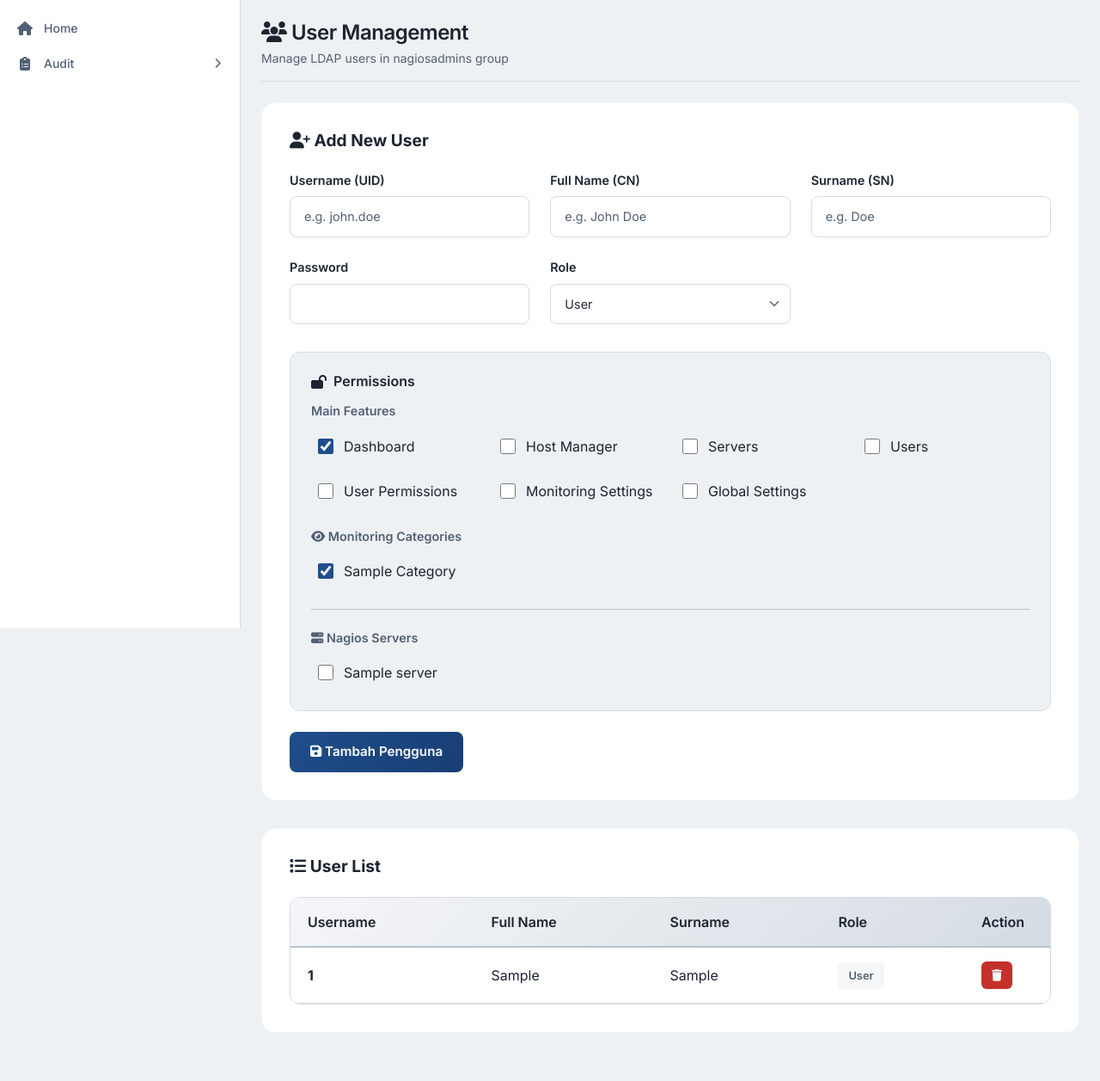
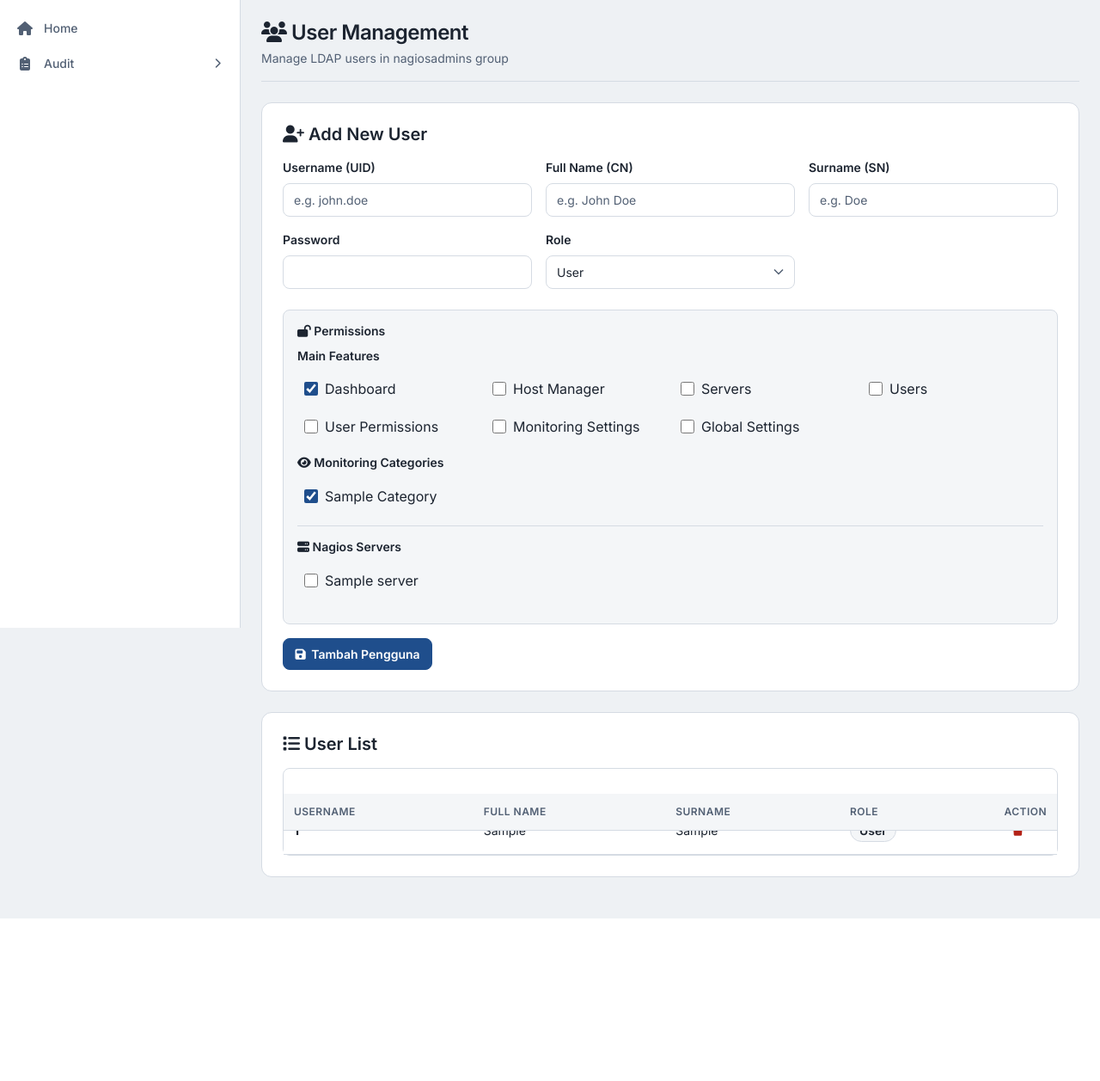
Before and after one commit to PandiMusR/nagios-dashboard, a Flask app: template templates/users.html in a window 1280 px wide. Shown: the part 70-1327 px from the top of the page at 86% size. After the commit the page ends 1138 px from the top, so only its background shows below. Run offline with Flask 3, Linux system fonts and the light colour scheme; the template is opened without the code that fills it: most values are stand-ins (such as "Sample title", 1, 10 or a date in 2020); parts of the project's set-up code (start-up, migrations or seed data) failed here and were passed over; some libraries are stand-ins or nearby versions.

Commit message:
feat(ui): restyle Users and permissions
Role badges stay quiet, and row edits are icon buttons instead of filled bars.

Co-authored-by: Cursor <cursoragent@cursor.com>

```diff
--- a/static/css/users.css
+++ b/static/css/users.css
@@ -1,171 +1,164 @@
 .section-card {
-        background: var(--bg-secondary);
-        border-radius: 16px;
-        padding: 2rem;
-        margin-bottom: 2rem;
-        box-shadow: var(--shadow-sm);
-        border: 1px solid var(--bg-tertiary);
+    background: var(--surface);
+    border: 1px solid var(--border);
+    border-radius: var(--radius-lg);
+    box-shadow: none;
+    padding: var(--space-5);
+    margin-bottom: var(--space-5);
 }
 .section-card h3 {
-        margin: 0 0 1.5rem 0;
-        font-size: 1.2rem;
-        font-weight: 700;
-        color: var(--text-primary);
+    margin: 0 0 var(--space-4) 0;
+    font-size: var(--text-lg);
+    font-weight: 600;
+    color: var(--text);
 }
 .form-grid {
     display: grid;
-        grid-template-columns: repeat(auto-fit, minmax(250px, 1fr));
-        gap: 1.5rem;
-        margin-bottom: 2rem;
+    grid-template-columns: repeat(auto-fit, minmax(220px, 1fr));
+    gap: var(--space-4);
+    margin-bottom: var(--space-5);
 }
-    .form-group {
-        display: flex;
-        flex-direction: column;
-    }
+.form-group { display: flex; flex-direction: column; }
 .form-group label {
     display: block;
-        margin-bottom: 0.5rem;
-        color: var(--text-primary);
+    margin-bottom: var(--space-2);
+    color: var(--text);
     font-weight: 600;
-        font-size: 0.9rem;
+    font-size: var(--text-sm);
 }
 .form-group input,
-    .form-group select,
-    .form-group textarea {
-        padding: 0.75rem 1rem;
-        border: 1px solid var(--border-color);
-        border-radius: 8px;
-        font-size: 0.9rem;
-        transition: all 0.2s;
+.form-group select {
+    padding: 8px 12px;
+    background-color: var(--surface);
+    color: var(--text);
+    border: 1px solid var(--border);
+    border-radius: var(--radius);
+    font-size: var(--text-sm);
     font-family: inherit;
+}
+.form-group select {
+    padding-right: 36px;
+    background-repeat: no-repeat;
+    background-position: right 12px center;
+    background-size: 12px 8px;
 }
 .form-group input:focus,
 .form-group select:focus {
-        outline: none;
-        border-color: var(--color-primary);
-        box-shadow: var(--shadow-focus);
+    outline: 2px solid var(--accent);
+    outline-offset: 1px;
+    border-color: var(--accent);
 }
 .permissions-section {
-        padding: 1.5rem;
-        background: var(--bg-primary);
-        border-radius: 12px;
-        border: 1px solid var(--border-color);
-        margin-bottom: 1.5rem;
+    padding: var(--space-4);
+    background: var(--surface-2);
+    border-radius: var(--radius);
+    border: 1px solid var(--border);
+    margin-bottom: var(--space-4);
 }
-    .permissions-section h4 {
-        margin: 0 0 1rem 0;
-        font-size: 1rem;
+.permissions-section h4,
+.perm-block h5 {
+    margin: 0 0 var(--space-3) 0;
+    font-size: var(--text-sm);
     font-weight: 600;
-        color: var(--text-primary);
-        display: flex;
-        align-items: center;
-        gap: 0.5rem;
+    color: var(--text);
 }
+.perm-block { margin-bottom: var(--space-4); }
+.perm-block.split { padding-bottom: var(--space-4); border-bottom: 1px solid var(--border); }
 .permissions-grid {
     display: grid;
-        grid-template-columns: repeat(auto-fit, minmax(200px, 1fr));
-        gap: 0.75rem;
+    grid-template-columns: repeat(auto-fit, minmax(180px, 1fr));
+    gap: var(--space-2);
 }
 .checkbox-label {
     display: flex;
     align-items: center;
-        gap: 0.75rem;
+    gap: var(--space-2);
     cursor: pointer;
-        padding: 0.5rem;
-        border-radius: 6px;
-        transition: all 0.2s;
+    padding: 6px 8px;
+    border-radius: var(--radius);
+    color: var(--text);
 }
-    .checkbox-label:hover {
-        background: rgba(79, 70, 229, 0.05);
-    }
-    .checkbox-label input[type="checkbox"] {
-        width: 18px;
-        height: 18px;
-        cursor: pointer;
-        accent-color: var(--color-primary);
-    }
+.checkbox-label:hover { background: var(--surface); }
+.checkbox-label input[type="checkbox"] { width: 16px; height: 16px; accent-color: var(--accent); }
 .btn-primary {
-        padding: 0.75rem 1.5rem;
-        background: linear-gradient(135deg, var(--color-primary) 0%, var(--color-primary-dark) 100%);
-        color: white;
-        border: none;
-        border-radius: 8px;
+    display: inline-flex;
+    align-items: center;
+    gap: 0.4rem;
+    width: auto;
+    padding: 0.45rem 0.85rem;
+    background: var(--accent-fill);
+    color: var(--accent-text);
+    border: 1px solid var(--accent-fill);
+    border-radius: var(--radius);
     cursor: pointer;
     font-weight: 600;
-        transition: all 0.3s;
-        font-size: 0.95rem;
+    font-size: var(--text-sm);
 }
-    .btn-primary:hover {
-        transform: translateY(-2px);
-        box-shadow: var(--shadow-primary);
-    }
-    .users-table {
-        width: 100%;
-        border-collapse: collapse;
-    }
-    .users-table thead {
-        background: linear-gradient(135deg, var(--bg-tertiary) 0%, var(--border-color) 100%);
-    }
+.btn-primary:hover { background: var(--accent-hover); border-color: var(--accent-hover); color: var(--accent-text); }
+.table-scroll { border: 1px solid var(--border); border-radius: var(--radius); }
+.users-table { width: 100%; border-collapse: separate; border-spacing: 0; }
 .users-table th {
-        padding: 1rem 1.25rem;
+    position: sticky;
+    top: var(--nav-height);
+    z-index: 4;
+    padding: 12px;
     text-align: left;
     font-weight: 600;
-        color: var(--text-primary);
-        border-bottom: 2px solid var(--border-color-alt);
+    font-size: var(--text-xs);
+    letter-spacing: 0.04em;
+    text-transform: uppercase;
+    color: var(--text-muted);
+    background: var(--surface-2);
+    border-bottom: 1px solid var(--border);
 }
 .users-table td {
-        padding: 1rem 1.25rem;
-        border-bottom: 1px solid var(--border-color);
+    padding: 12px;
+    background: var(--surface);
+    border-bottom: 1px solid var(--border);
+    color: var(--text);
+    font-size: var(--text-sm);
 }
-    .users-table tbody tr:hover {
-        background: var(--bg-primary);
-    }
+.users-table tbody tr:hover td { background: var(--surface-2); }
+.col-action { width: 72px; }
 .role-badge {
-        display: inline-block;
-        padding: 0.375rem 0.75rem;
-        border-radius: 6px;
-        font-size: 0.8rem;
+    display: inline-flex;
+    align-items: center;
+    padding: 2px 10px;
+    border-radius: var(--radius-pill);
+    font-size: var(--text-sm);
     font-weight: 600;
+    background: var(--surface-2);
+    color: var(--text);
+    border: 1px solid var(--border);
 }
 .role-admin {
-        background: var(--alert-info-bg);
-        color: var(--alert-info-color);
+    background: transparent;
+    color: var(--accent);
+    border-color: var(--accent);
 }
-    .role-user {
-        background: var(--bg-tertiary);
-        color: var(--color-gray);
+.icon-btn {
+    width: 32px;
+    height: 32px;
+    padding: 0;
+    display: inline-flex;
+    align-items: center;
+    justify-content: center;
+    border-radius: var(--radius);
+    border: 1px solid transparent;
+    background: transparent;
+    color: var(--st-down);
+    cursor: pointer;
 }
-    .btn-sm {
-        padding: 0.375rem 0.75rem;
-        background: var(--color-info);
-        color: white;
-        border: none;
-        border-radius: 6px;
-        cursor: pointer;
-        font-size: 0.85rem;
-        transition: all 0.2s;
+.icon-btn:hover,
+.icon-btn:focus-visible {
+    background: var(--st-down-solid);
+    border-color: var(--st-down-solid);
+    color: #ffffff;
 }
-    .btn-sm:hover {
-        transform: translateY(-1px);
-        box-shadow: var(--shadow-info);
+.inline-form { display: inline; }
+.table-message { padding: var(--space-5); text-align: center; color: var(--text-muted); }
+@media (max-width: 768px) {
+    .form-grid, .permissions-grid { grid-template-columns: 1fr; }
+    .table-scroll { overflow-x: auto; }
+    .users-table th { top: 0; }
 }
-    .btn-delete {
-        background: var(--color-danger-alt);
-    }
-    .btn-delete:hover {
-        box-shadow: var(--shadow-danger);
-    }
-    @media (max-width: 768px) {
-        .form-grid {
-            grid-template-columns: 1fr;
-        }
-        .permissions-grid {
-            grid-template-columns: 1fr;
-        }
-        .users-table {
-            font-size: 0.85rem;
-        }
-        .users-table th, .users-table td {
-            padding: 0.75rem;
-        }
-    }
--- a/templates/users.html
+++ b/templates/users.html
@@ -1,7 +1,7 @@
 {% extends "base.html" %}
 {% block title %}User Management{% endblock %}
 {% block content %}
-<link rel="stylesheet" href="/static/css/users.css">
+<link rel="stylesheet" href="/static/css/users.css?v=20261113-noc5">
 
 <div class="page-header">
     <h1><i class="fas fa-users"></i> User Management</h1>
@@ -41,8 +41,8 @@
         <div id="permissionsSection" class="permissions-section">
             <h4><i class="fas fa-lock-open"></i> Permissions</h4>
 
-            <div style="margin-bottom: 1.5rem;">
-                <h5 style="margin: 0 0 0.75rem 0; color: var(--text-secondary); font-weight: 600; font-size: 0.9rem;">Main Features</h5>
+            <div class="perm-block">
+                <h5>Main Features</h5>
                 <div class="permissions-grid">
                     <label class="checkbox-label">
                         <input type="checkbox" name="dashboard" checked>
@@ -75,8 +75,8 @@
                 </div>
             </div>
 
-            <div style="margin-bottom: 1.5rem; padding-bottom: 1.5rem; border-bottom: 1px solid var(--border-color-alt);">
-                <h5 style="margin: 0 0 0.75rem 0; color: var(--text-secondary); font-weight: 600; font-size: 0.9rem;"><i class="fas fa-eye"></i> Monitoring Categories</h5>
+            <div class="perm-block split">
+                <h5><i class="fas fa-eye"></i> Monitoring Categories</h5>
                 <div class="permissions-grid">
                     {% for category in monitoring_categories %}
                     <label class="checkbox-label">
@@ -87,8 +87,8 @@
                 </div>
             </div>
 
-            <div>
-                <h5 style="margin: 0 0 0.75rem 0; color: var(--text-secondary); font-weight: 600; font-size: 0.9rem;"><i class="fas fa-server"></i> Nagios Servers</h5>
+            <div class="perm-block">
+                <h5><i class="fas fa-server"></i> Nagios Servers</h5>
                 <div class="permissions-grid">
                     {% for server in nagios_servers %}
                     <label class="checkbox-label">
@@ -106,7 +106,7 @@
 
 <div class="section-card">
     <h3><i class="fas fa-list"></i> User List</h3>
-    <div style="overflow-x: auto; border-radius: 12px; border: 1px solid var(--border-color);">
+    <div class="table-scroll">
         <table class="users-table">
             <thead>
                 <tr>
@@ -114,7 +114,7 @@
                     <th>Full Name</th>
                     <th>Surname</th>
                     <th>Role</th>
-                    <th style="width: 100px;">Action</th>
+                    <th class="col-action">Action</th>
                 </tr>
             </thead>
             <tbody>
@@ -130,16 +130,16 @@
                         </span>
                     </td>
                     <td>
-                        <form method="POST" action="/users/delete/{{ user.uid }}" style="display: inline;">
+                        <form method="POST" action="/users/delete/{{ user.uid }}" class="inline-form">
     <input type="hidden" name="csrf_token" value="{{ csrf_token() }}">
-                            <button type="submit" class="btn-sm btn-delete" onclick="return confirm('Delete user {{ user.uid }}?');"><i class="fas fa-trash"></i></button>
+                            <button type="submit" class="icon-btn" title="Delete user" aria-label="Delete user" onclick="return confirm('Delete user {{ user.uid }}?');"><i class="fas fa-trash" aria-hidden="true"></i></button>
                         </form>
                     </td>
                 </tr>
                 {% endfor %}
                 {% else %}
                 <tr>
-                    <td colspan="5" style="padding: 2rem; text-align: center; color: var(--text-muted);">No users found</td>
+                    <td colspan="5" class="table-message">No users found</td>
                 </tr>
                 {% endif %}
             </tbody>
```
Also changed, not shown: static/css/user_permissions.css (+104 -117 lines), templates/user_permissions.html (+11 -11 lines). Lines whose indentation alone changed are shown as unchanged.
